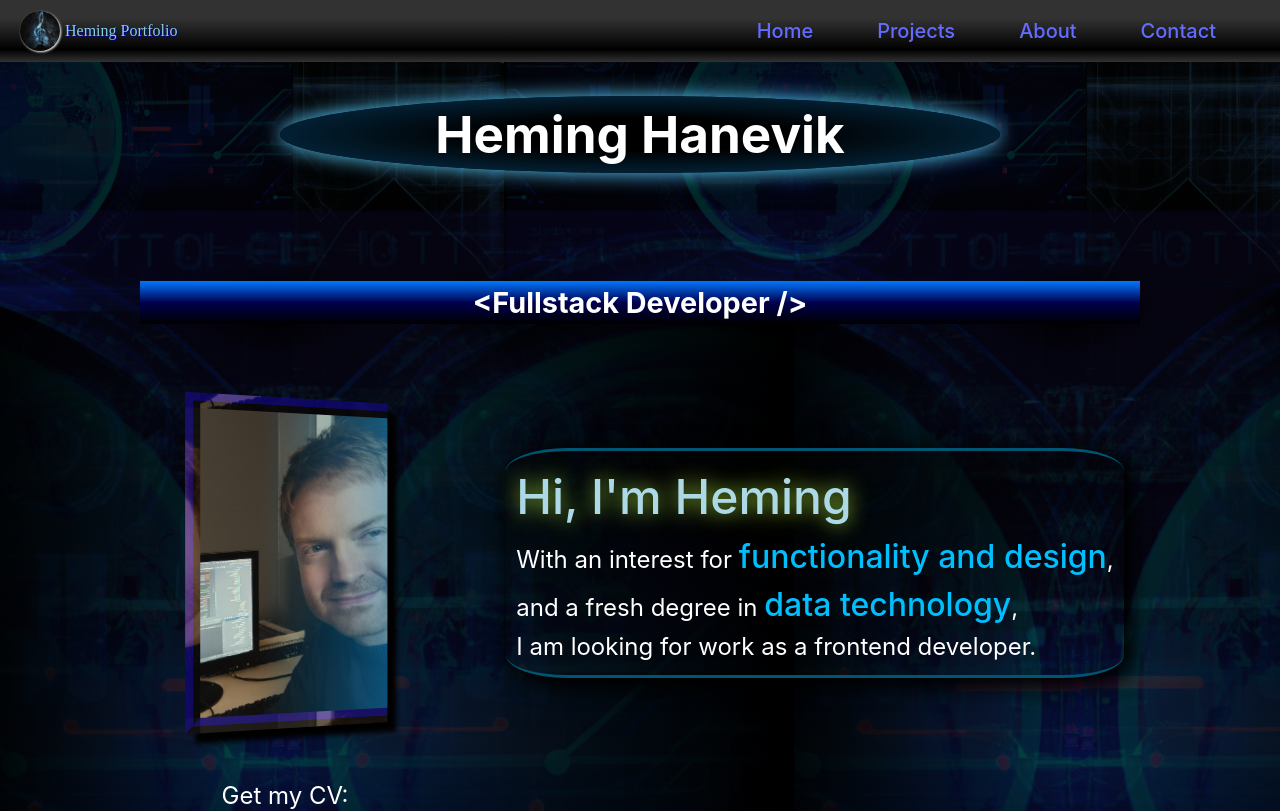
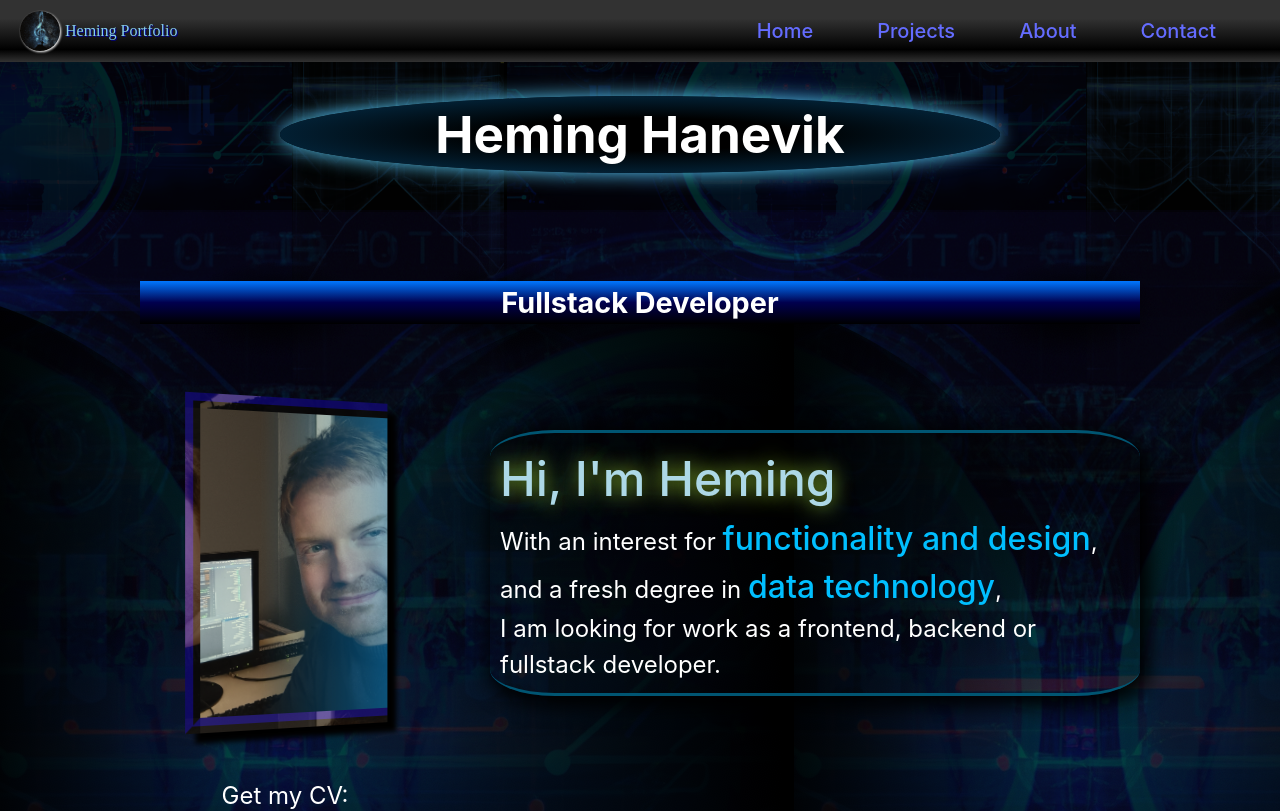
Before and after one commit to hemingus/portfolio, a React (Vite) app: page / in a window 1280 px wide. Shown: the top 811 px of the page. Built offline with nearby package versions, Linux system fonts and the light colour scheme.

Commit message:
updated hompage title

```diff
--- a/src/pages/HomePage.tsx
+++ b/src/pages/HomePage.tsx
@@ -26,13 +26,13 @@ const HomePage = () => {
     return (
         <div className="HomePage-container">
             <h1 className="grid-item-full">Heming Hanevik</h1>
-            <h2 className="grid-item-full">&lt;Fullstack Developer /&gt;</h2>
+            <h2 className="grid-item-full">Fullstack Developer</h2>
             <div className="portrait-box"></div>
             <p className="grid-item-2">
                 <span className="text-3rem"> Hi,  I'm Heming</span><br/>
                 With an interest for <span className="text-2rem">functionality and design</span>,<br/>
                 and a fresh degree in <span className="text-2rem">data technology</span>,<br/>
-                I am looking for work as a frontend developer.
+                I am looking for work as a frontend, backend or fullstack developer.
             </p>
             <div className="flex-column">
                 <label style={{alignSelf: "center"}}>Get my CV:</label>
```
